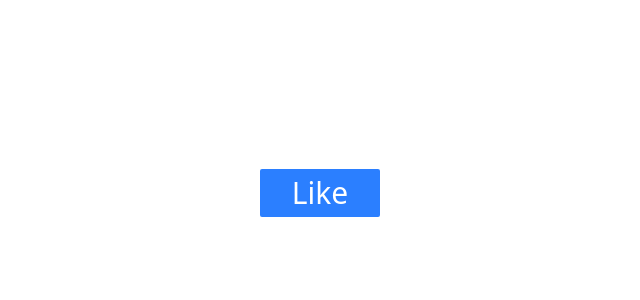
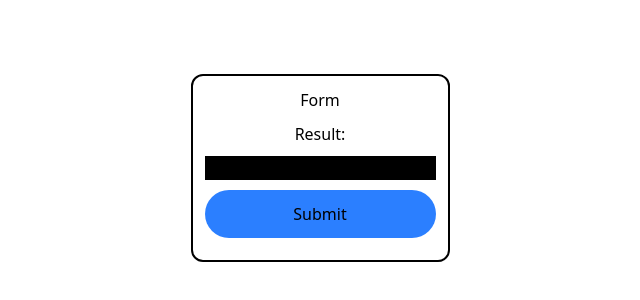
Before and after one commit to ManaChanCoder/react-challenge, a React (Vite) app: page / in a window 1280 px wide. Shown: the part 232-532 px from the top of the page, without its empty margins (320-960 px from the left). Built offline with nearby package versions, Linux system fonts and the light colour scheme.

Commit message:
Event Handling

```diff
--- a/src/App.jsx
+++ b/src/App.jsx
@@ -1,25 +1,11 @@
-import React, { useState } from "react";
+import React from "react";
+
+import HandleForm from "./components/HandleForm";
 
 const App = () => {
-  const [like, setLike] = useState(0);
-
-  const likeIncrement = () => {
-    setLike(like + 1);
-  };
-
   return (
-    <div className="w-full h-screen flex justify-center items-center">
-      <div className="flex flex-col items-center">
-        <span className="block mb-[50px] text-4xl">
-          {like <= 0 ? "" : `❤️ likes ${like} times.`}
-        </span>
-        <button
-          className="bg-blue-500 hover:bg-blue-400 text-white hover:text-black cursor-pointer p-1.5 rounded-xs text-3xl w-30"
-          onClick={likeIncrement}
-        >
-          Like
-        </button>
-      </div>
+    <div>
+      <HandleForm />
     </div>
   );
 };
--- /dev/null
+++ b/src/components/Form.jsx
@@ -0,0 +1,30 @@
+import React from "react";
+
+const Form = (props) => {
+  const { name, handleOnChange, alertResult, doubleClick, bgColor } = props;
+  return (
+    <div className="w-full h-screen flex justify-center items-center">
+      <div
+        className="border-[2px] rounded-xl p-3 flex flex-col items-center"
+        onDoubleClick={doubleClick}
+        style={{ background: bgColor }}
+      >
+        <h1 className="text-center">Form</h1>
+        <span className="block my-2.5">Result: {name}</span>
+        <input
+          type="text"
+          onChange={handleOnChange}
+          className="bg-black text-white"
+        />
+        <button
+          className="p-3 bg-blue-500 hover:bg-blue-400 cursor-pointer my-2.5 w-full rounded-3xl"
+          onClick={alertResult}
+        >
+          Submit
+        </button>
+      </div>
+    </div>
+  );
+};
+
+export default Form;
--- /dev/null
+++ b/src/components/HandleForm.jsx
@@ -0,0 +1,32 @@
+import React, { useState } from "react";
+
+import Form from "./Form";
+
+const HandleForm = () => {
+  const [name, setName] = useState("");
+  const [bgColor, setBgColor] = useState("white");
+
+  const handleOnChange = (e) => {
+    setName(e.target.value);
+  };
+  const alertResult = () => {
+    alert(name);
+  };
+  const handleDoubleClick = () => {
+    setBgColor("blue");
+  };
+
+  return (
+    <div>
+      <Form
+        name={name}
+        handleOnChange={handleOnChange}
+        alertResult={alertResult}
+        doubleClick={handleDoubleClick}
+        bgColor={bgColor}
+      />
+    </div>
+  );
+};
+
+export default HandleForm;
```
